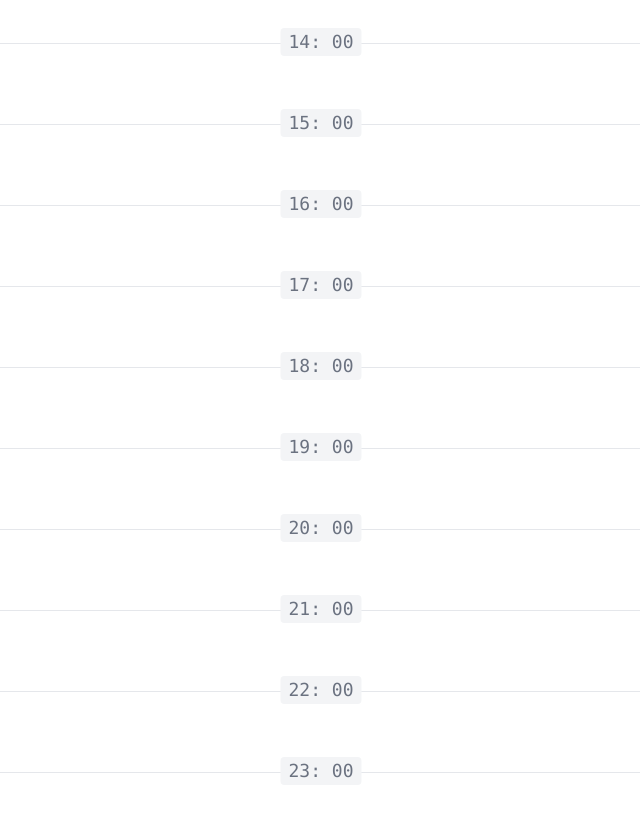
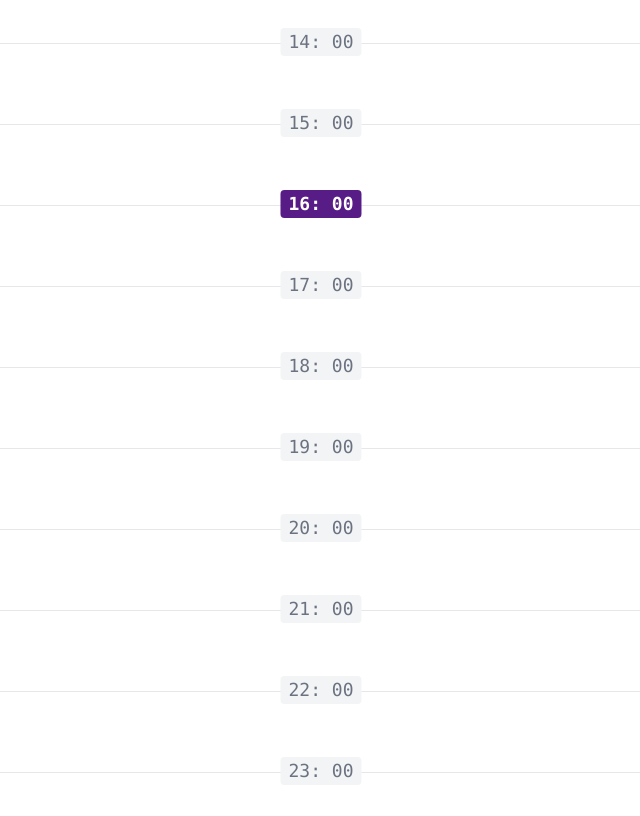
Before and after one commit to AnnaIerchenko/activities-track, a Vue app: page /#timeline in a window 1280 px wide. Shown: the part 1180-1996 px from the top of the page, without its empty margins (319-959 px from the left). Built offline with nearby package versions, Linux system fonts and the light colour scheme.

Commit message:
timelineItem

```diff
--- /dev/null
+++ b/src/components/TimelineItem.vue
@@ -0,0 +1,23 @@
+<script setup>
+  const props = defineProps(['timelineItem'])
+
+  const hourLinkClasses = [
+    "absolute -top-4 left-1/2 -translate-x-1/2 rounded  px-2 font-mono text-lg ",
+    props.timelineItem.hour === new Date().getHours()
+    ? 'bg-purple-900 font-black text-white'
+    : 'bg-gray-100 text-gray-500'
+]
+</script>
+
+<template>
+  <li
+
+    class="relative flex flex-col gap-2 border-t border-gray-200 py-10 px-4"
+    >
+    <a href="#"
+      :class="hourLinkClasses"
+    >
+      {{ timelineItem.hour }}: 00
+  </a>
+</li>
+</template>
--- a/src/pages/TheTimeline.vue
+++ b/src/pages/TheTimeline.vue
@@ -1,5 +1,6 @@
 <script setup>
 import {generateTimelineItems} from '../functions'
+import TimelineItem from '../components/TimelineItem.vue'
 
 const timelineItems = generateTimelineItems()
 </script>
@@ -7,17 +8,11 @@ const timelineItems = generateTimelineItems()
 <template>
   <div class="mt-7">
     <ul>
-      <li
-        v-for="{hour} in timelineItems"
-        :key="hour"
-        class="relative flex flex-col gap-2 border-t border-gray-200 py-10 px-4"
-      >
-        <a href="#"
-          class="absolute -top-4 left-1/2 -translate-x-1/2 rounded bg-gray-100 px-2 font-mono text-lg text-gray-500"
-        >
-          {{ hour }}: 00
-        </a>
-      </li>
+      <TimelineItem
+        v-for="timelineItem in timelineItems"
+        :key="timelineItem.hour"
+        :timeline-item="timelineItem"
+      />
     </ul>
   </div>
 </template>
```
